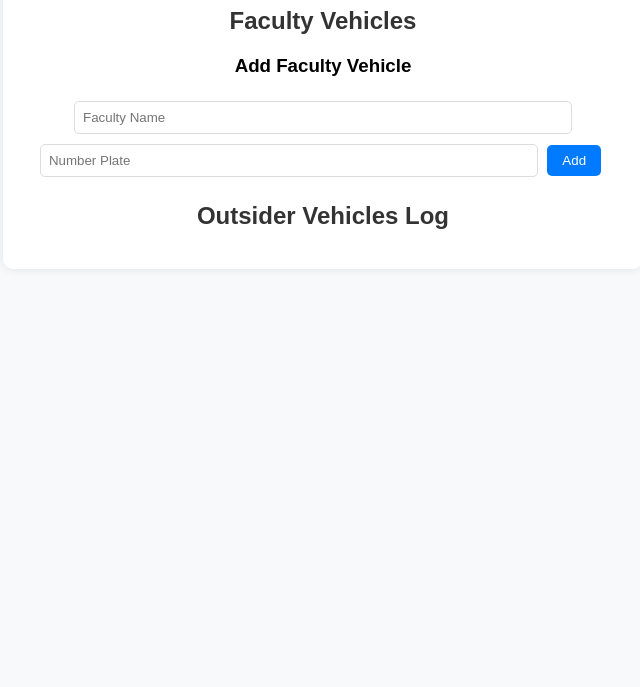
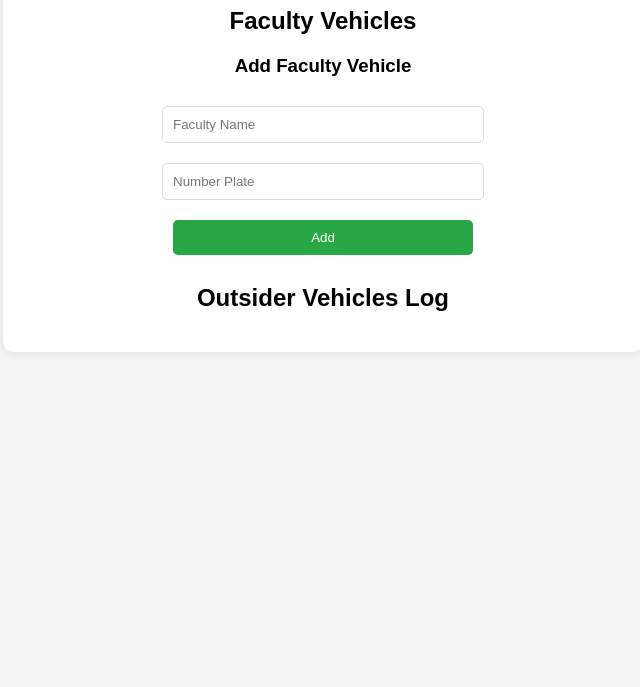
Before and after one commit to wannabecodeboss/anpr, a plain HTML site: page index.html in a window 1280 px wide. Shown: the part 113-800 px from the top of the page, without its empty margins (317-957 px from the left). Drawn offline with Linux system fonts and the light colour scheme.

Commit message:
Update styles.css

```diff
--- a/styles.css
+++ b/styles.css
@@ -1,64 +1,48 @@
 body {
     font-family: Arial, sans-serif;
-    background-color: #f8f9fa;
+    background-color: #f4f4f4;
     text-align: center;
     margin: 0;
+    padding: 20px;
+}
+
+.container {
+    max-width: 600px;
+    margin: auto;
+    background: white;
+    padding: 20px;
+    border-radius: 10px;
+    box-shadow: 0 0 10px rgba(0, 0, 0, 0.1);
+}
+
+input, button {
+    margin: 10px;
+    padding: 10px;
+    width: 90%;
+    max-width: 300px;
+    border-radius: 5px;
+    border: 1px solid #ddd;
+}
+
+button {
+    background-color: #28a745;
+    color: white;
+    border: none;
+    cursor: pointer;
+}
+
+button:hover {
+    background-color: #218838;
+}
+
+ul {
+    list-style-type: none;
     padding: 0;
 }
 
-.container {
-    width: 90%;
-    max-width: 600px;
-    margin: 20px auto;
-    background: white;
-    padding: 20px;
-    border-radius: 10px;
-    box-shadow: 0px 0px 10px rgba(0, 0, 0, 0.1);
-}
-
-h1 {
-    color: #007bff;
-}
-
-h2 {
-    color: #333;
-    margin-top: 20px;
-}
-
-.form-group {
-    margin-top: 10px;
-}
-
-input {
-    width: 80%;
-    padding: 8px;
-    margin: 5px 0;
-    border: 1px solid #ddd;
-    border-radius: 5px;
-}
-
-button {
-    padding: 8px 15px;
+li {
+    background: #ddd;
     margin: 5px;
-    border: none;
-    border-radius: 5px;
-    cursor: pointer;
-    background-color: #007bff;
-    color: white;
-}
-
-button:hover {
-    background-color: #0056b3;
-}
-
-ul {
-    list-style: none;
-    padding: 0;
-}
-
-ul li {
-    background: #e9ecef;
-    margin: 5px 0;
     padding: 10px;
     border-radius: 5px;
 }
```
